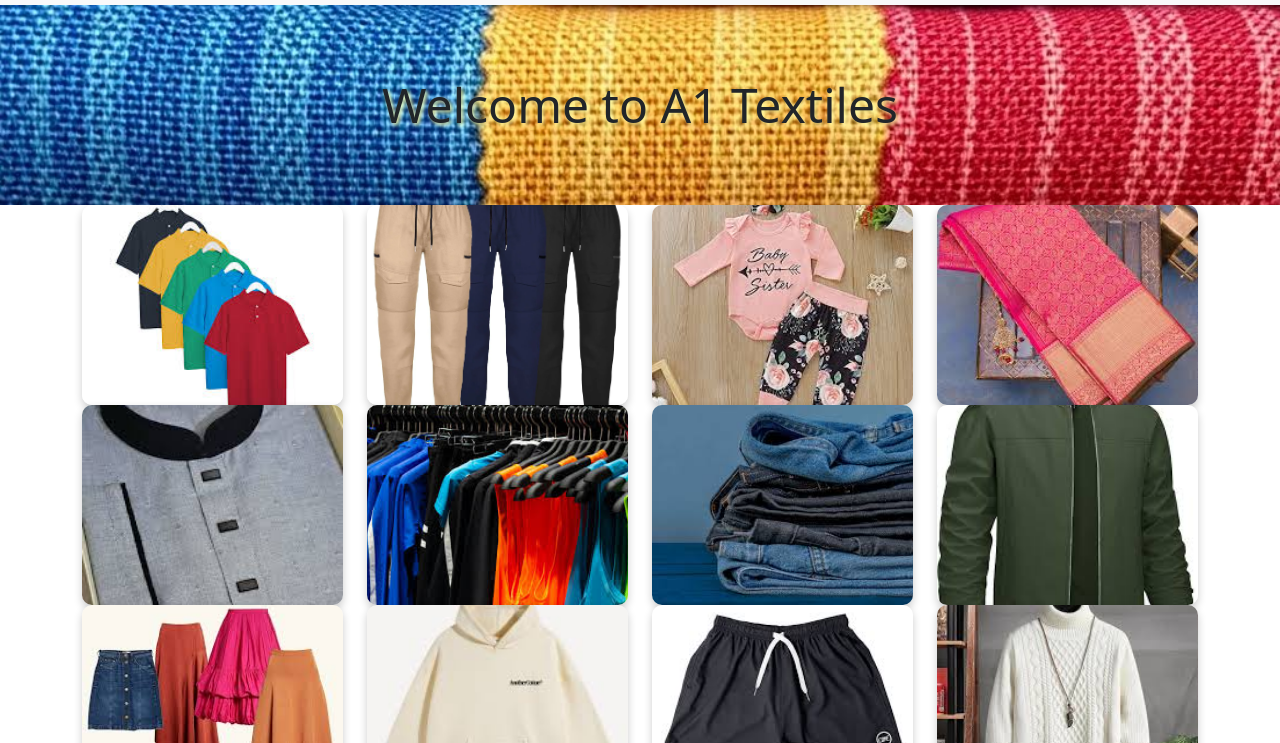
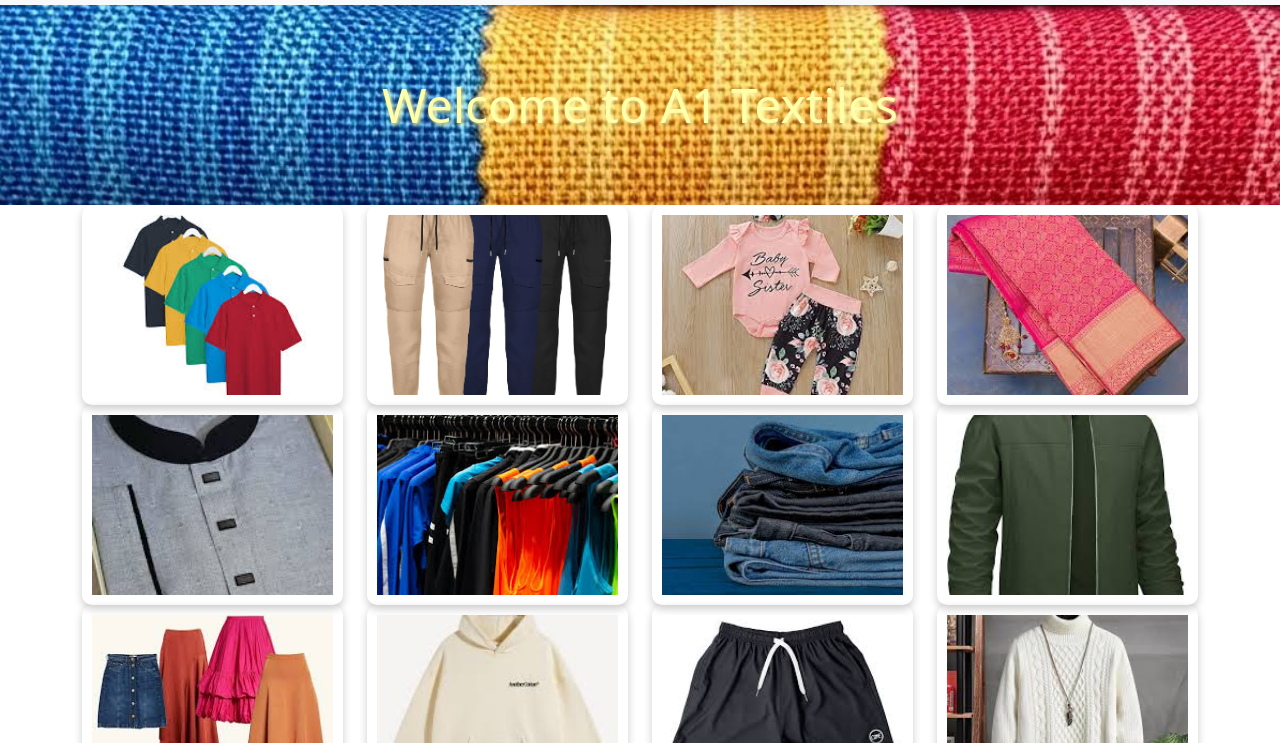
Before and after one commit to Mahedul22/assignment1Awdd-2503, a plain HTML site: page index.html in a window 1280 px wide. Shown: the part 57-800 px from the top of the page. Drawn offline with Linux system fonts and the light colour scheme; files whose address does not match are found by name.

Commit message:
Update style.css

```diff
--- a/css/style.css
+++ b/css/style.css
@@ -23,7 +23,7 @@
     display: flex;
     align-items: center;
     justify-content: center;
-   /*color: #ffa;*/
+    color: #ffa;
     text-shadow: 2px 2px 4px rgba(0, 0, 0, 0.7);
 }
 .banner h1 {
@@ -39,6 +39,7 @@
     object-fit: cover; /* Ensures the image fits within the dimensions without distortion */
     border-radius: 10px; /* Optional: Adds rounded corners */
     box-shadow: 0 4px 8px rgba(0, 0, 0, 0.2); /* Optional: Adds a shadow effect */
+    padding : 10px;
 }
 
 .row img:hover {
```
